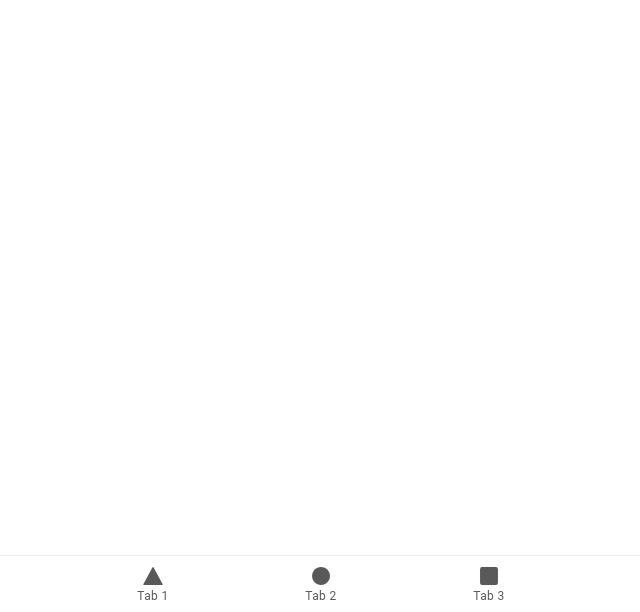
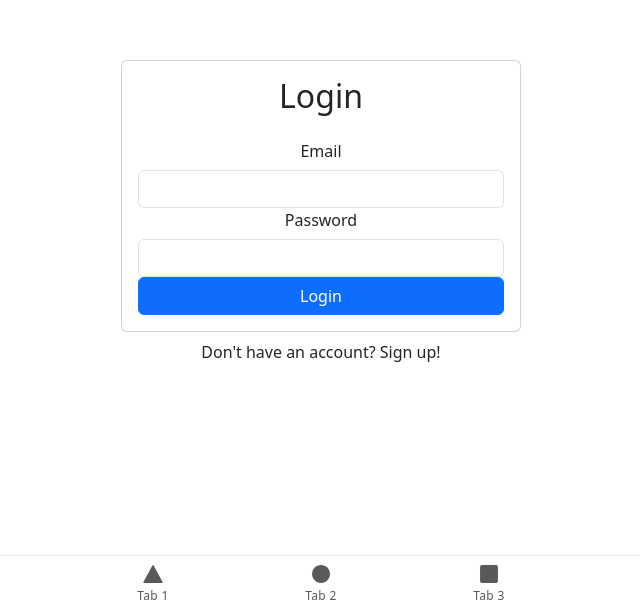
Before and after one commit to sannariipinen/Labwork-4, a React (Vite) app: page /login in a window 1280 px wide. Shown: the part 188-800 px from the top of the page, without its empty margins (319-959 px from the left). Built offline with nearby package versions, Linux system fonts and the light colour scheme.

Commit message:
Login component

```diff
--- a/src/App.tsx
+++ b/src/App.tsx
@@ -14,6 +14,8 @@
 import Tab1 from './pages/Tab1';
 import Tab2 from './pages/Tab2';
 import Tab3 from './pages/Tab3';
+import Login from './components/Login';
+import { Container } from 'react-bootstrap'
 
 /* Core CSS required for Ionic components to work properly */
 import '@ionic/react/css/core.css';
@@ -50,6 +52,13 @@
 const App: React.FC = () => (
   <IonApp>
     <IonReactRouter>
+    <Route exact path="/login">
+      <Container className="d-flex align-items-center justify-content-center" style={{ minHeight: "100vh" }}>
+        <div className="w-100" style={{ maxWidth: "400px" }}>
+          <Login />
+        </div>
+        </Container>
+      </Route>
       <IonTabs>
         <IonRouterOutlet>
           <Route exact path="/tab1">
@@ -62,7 +71,7 @@
             <Tab3 />
           </Route>
           <Route exact path="/">
-            <Redirect to="/tab1" />
+            <Redirect to="/login" />
           </Route>
         </IonRouterOutlet>
         <IonTabBar slot="bottom">
--- /dev/null
+++ b/src/components/Login.tsx
@@ -0,0 +1,30 @@
+import { useRef } from 'react';
+import { Form, Button, Card } from 'react-bootstrap'
+
+export default function Login () {
+    const emailRef = useRef<HTMLInputElement>(null);
+    const passwordRef = useRef<HTMLInputElement>(null);
+    return (
+        <>
+            <Card>
+                <Card.Body>
+                    <h2 className="text-center mb-4">Login</h2>
+                    <Form>
+                        <Form.Group id="email">
+                            <Form.Label>Email</Form.Label>
+                            <Form.Control type="email" ref={emailRef} required />
+                        </Form.Group>
+                        <Form.Group id="password">
+                            <Form.Label>Password</Form.Label>
+                            <Form.Control type="password" ref={passwordRef} required />
+                        </Form.Group>
+                        <Button className="w-100" type="submit">Login</Button>
+                    </Form>
+                </Card.Body>
+            </Card>
+            <div className="w-100 text-center mt-2">
+                Don't have an account? Sign up!
+            </div>
+        </>
+    )
+}
--- a/src/main.tsx
+++ b/src/main.tsx
@@ -1,6 +1,7 @@
 import React from 'react';
 import { createRoot } from 'react-dom/client';
 import App from './App';
+import "bootstrap/dist/css/bootstrap.min.css";
 
 const container = document.getElementById('root');
 const root = createRoot(container!);
```
